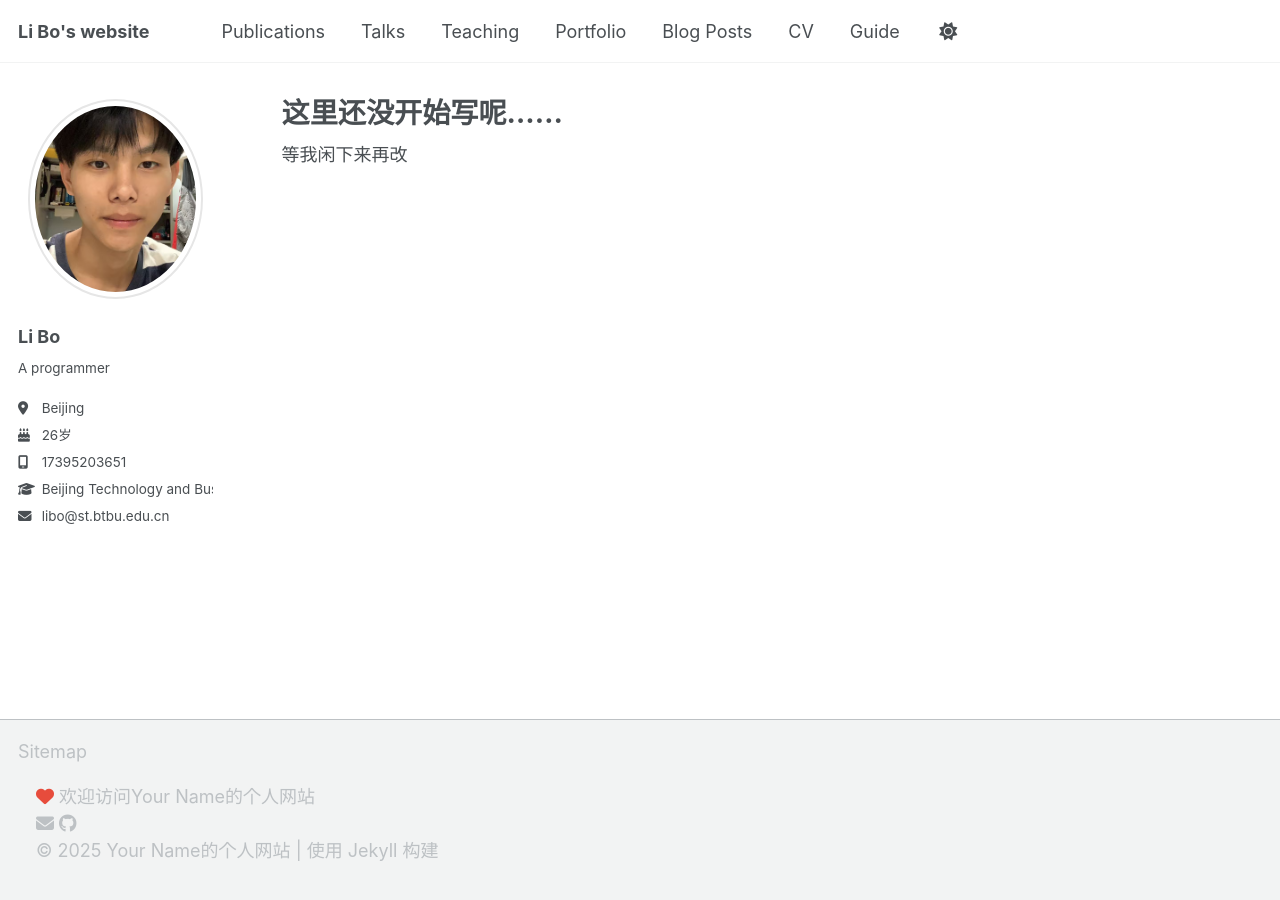
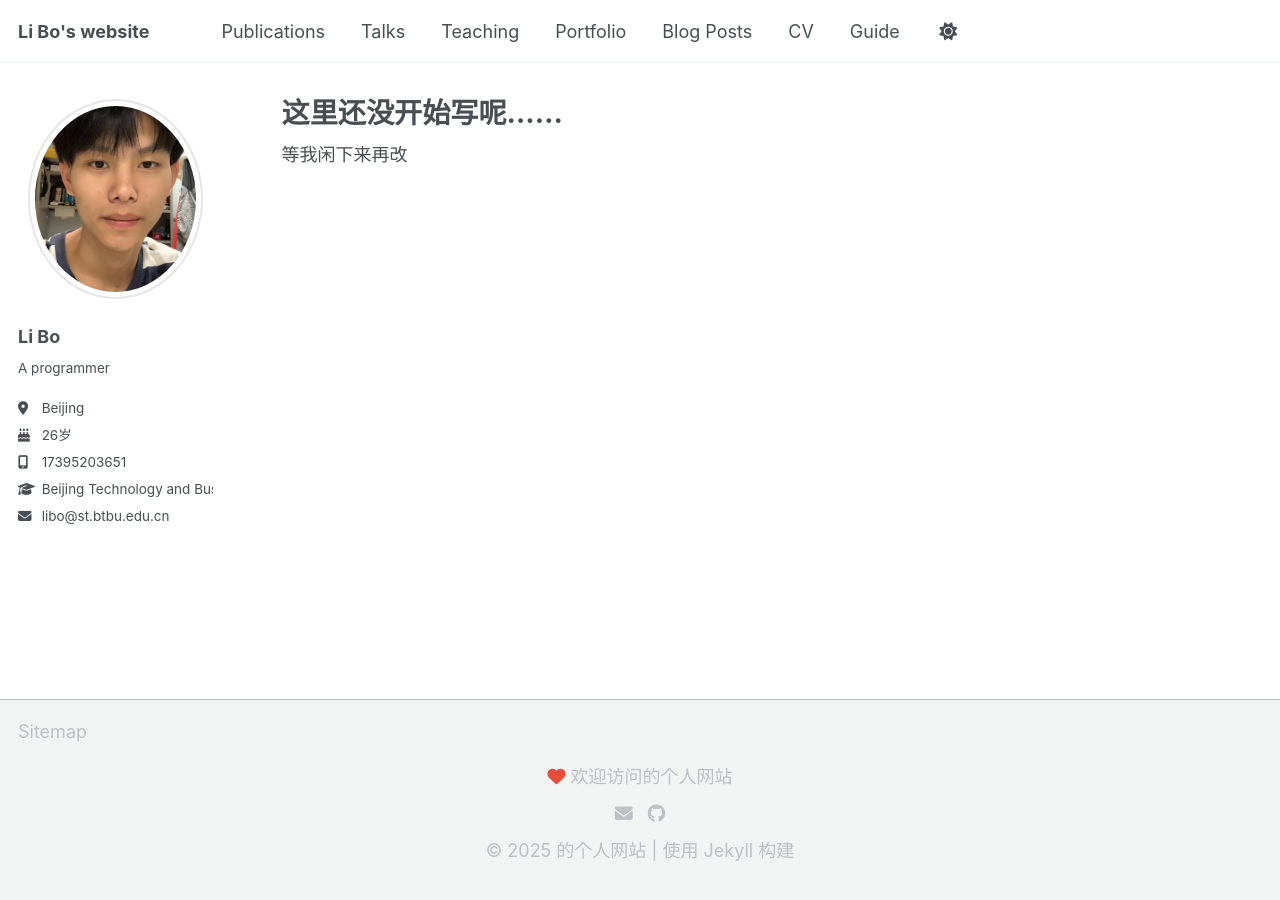
Before and after one commit to libo1999912/libo1999912.github.io, a Jekyll site: the page built from _pages/about.md, in a window 1280 px wide. Built offline with Jekyll 4.4.1, drawn with Linux system fonts in a browser that asks for light colours; a script that is not in the unit is left out.

Commit message:
Update footer content with personalized information

```diff
--- a/_includes/footer.html
+++ b/_includes/footer.html
@@ -1,11 +1,11 @@
 {% include base_path %}
 
 <footer class="simple-footer">
-    <div class="footer-content">
+    <div class="footer-content" style="text-align: center; display: flex; flex-direction: column; align-items: center;">
         <div class="welcome-message">
-            <i class="fas fa-heart" style="color: #e74c3c;"></i> 欢迎访问{{ site.name | default: site.title }}的个人网站
+            <i class="fas fa-heart" style="color: #e74c3c;"></i> 欢迎访问{{ 李博 }}的个人网站
         </div>
-        <div class="social-links">
+        <div class="social-links" style="display: flex; justify-content: center; gap: 15px; margin: 10px 0;">
             {% if site.author.email %}
                 <a href="mailto:{{ site.author.email }}"><i class="fas fa-envelope"></i></a>
             {% endif %}
@@ -17,7 +17,7 @@
             {% endif %}
         </div>
         <div class="copyright">
-            &copy; {{ site.time | date: '%Y' }} {{ site.name | default: site.title }}的个人网站 | 使用 <a href="http://jekyllrb.com" rel="nofollow">Jekyll</a> 构建
+            &copy; {{ site.time | date: '%Y' }} {{ 李博 }}的个人网站 | 使用 <a href="http://jekyllrb.com" rel="nofollow">Jekyll</a> 构建
         </div>
     </div>
 </footer>
```
